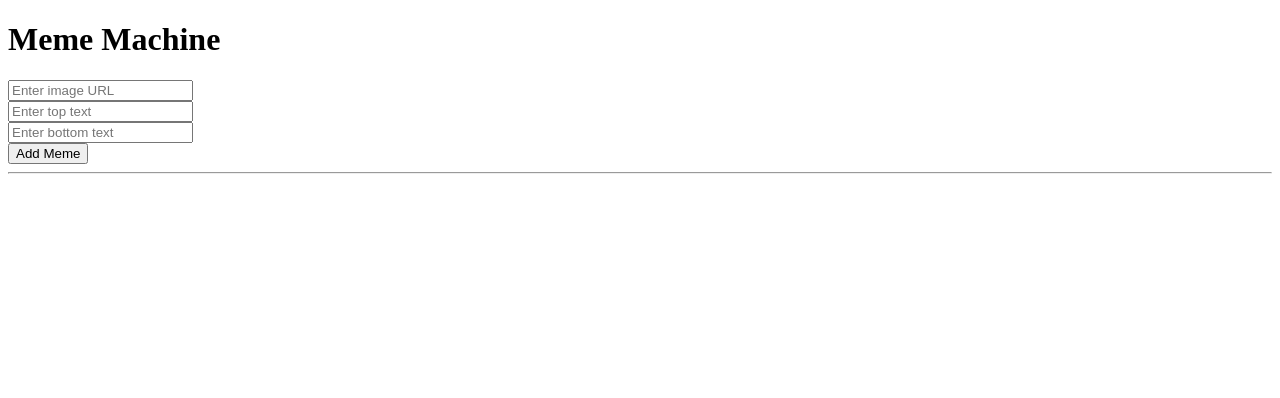
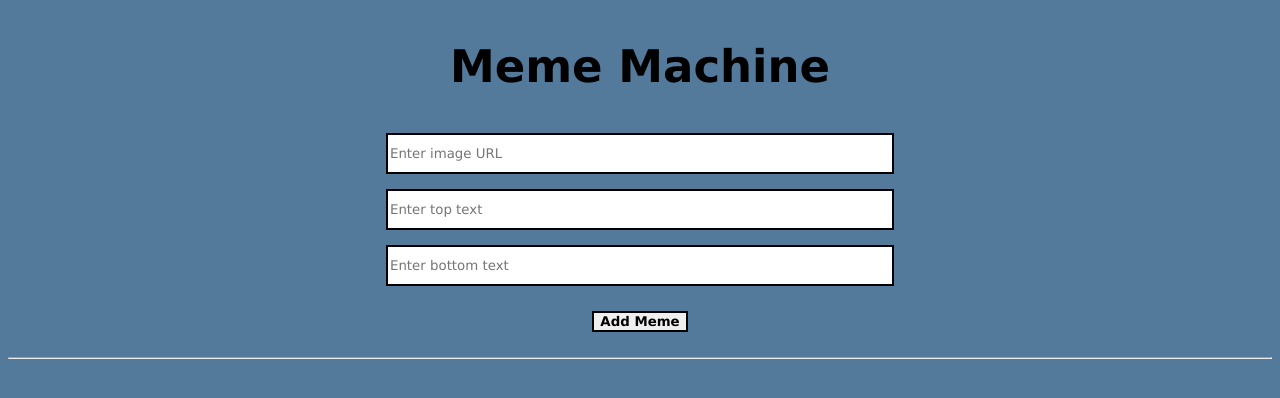
Before and after one commit to Floopsee/Meme_Maker, a plain HTML site: page index.html in a window 1280 px wide. Drawn offline with Linux system fonts and the light colour scheme.

Commit message:
changed html for new css

```diff
--- a/index.html
+++ b/index.html
@@ -5,7 +5,7 @@
     <meta charset="UTF-8">
     <meta http-equiv="X-UA-Compatible" content="IE=edge">
     <meta name="viewport" content="width=device-width, initial-scale=1.0">
-    <link rel="stylesheet" href="Meme.css">
+    <link rel="stylesheet" href="styles.css">
     <title>Meme Machine</title>
 </head>
 
```
